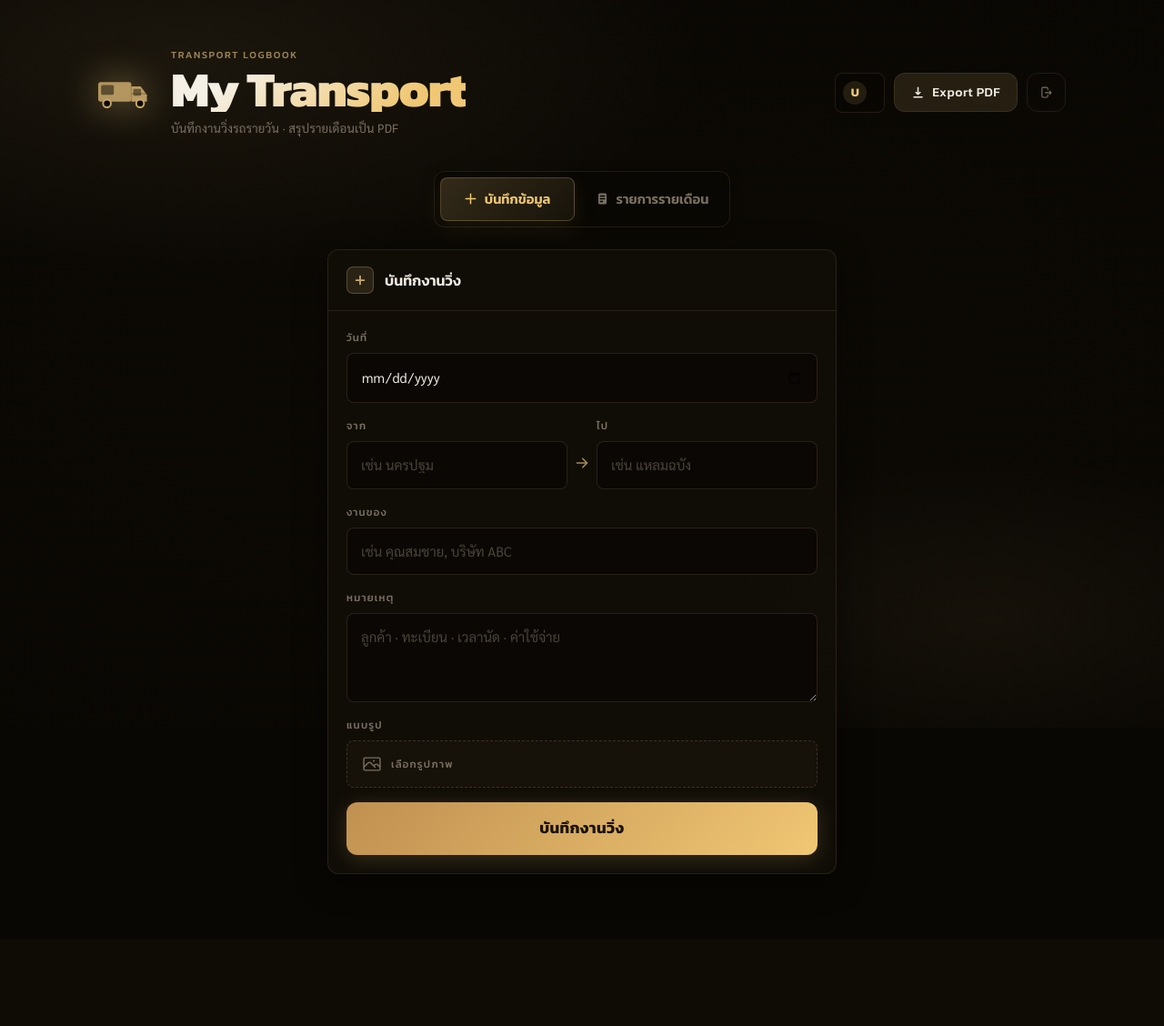
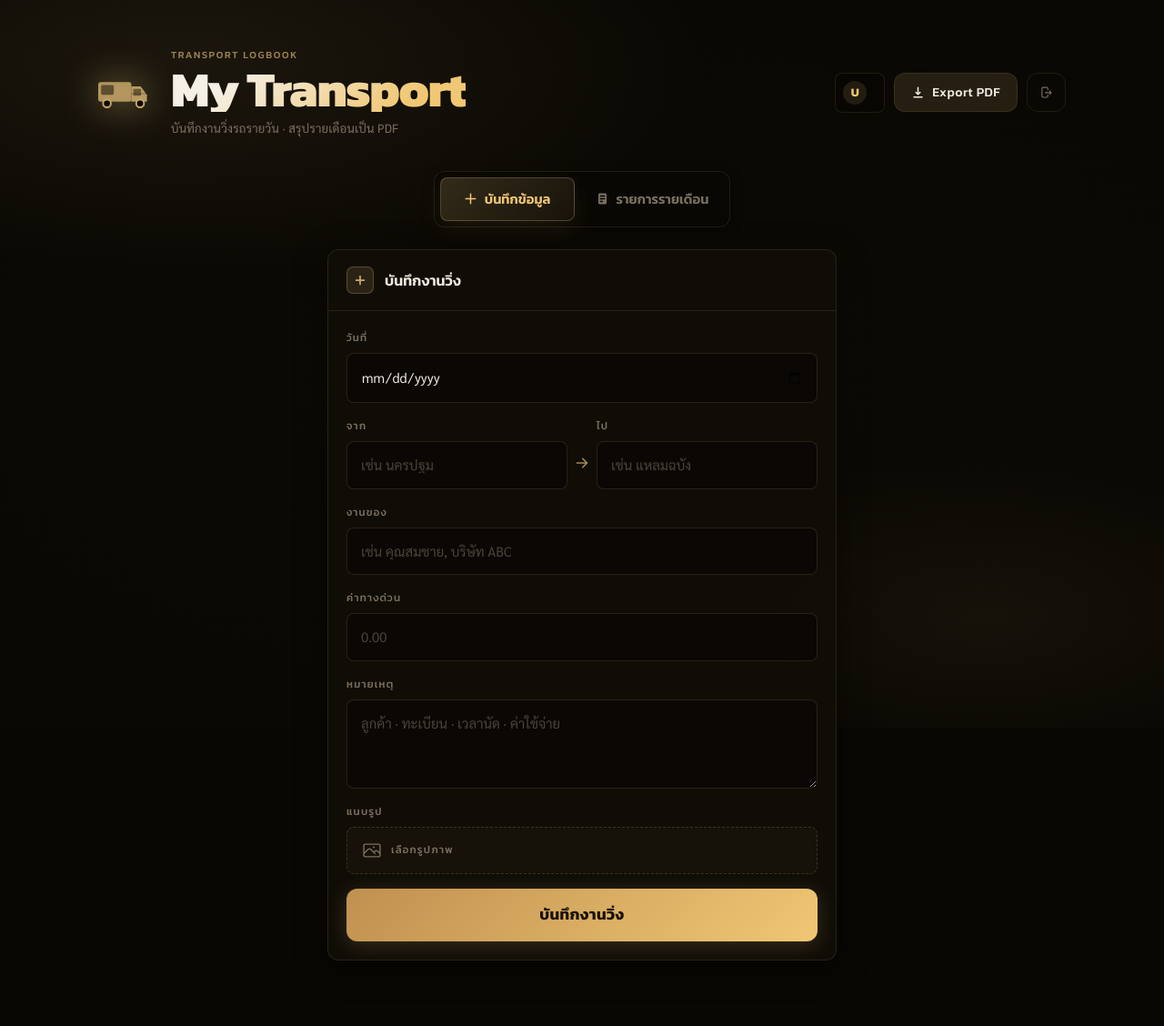
Before and after one commit to bksw007/My-Transport, a Flask app: template templates/index.html in a window 1280 px wide. Shown: the whole page at 91% size. Before the commit the page ends 961 px from the top, so only its background shows below. Run offline with Flask 3, Linux system fonts and the light colour scheme; the template is opened without the code that fills it, so the values that code supplies are empty; the visitor is signed in with stand-in values (Sample User, id 1); some libraries are stand-ins or nearby versions.

Commit message:
Add toll fee field

```diff
--- a/app.py
+++ b/app.py
@@ -5,6 +5,7 @@ import tempfile
 import uuid
 from contextlib import closing
 from datetime import date, datetime
+from decimal import Decimal, InvalidOperation
 from io import BytesIO
 from itertools import zip_longest
 from mimetypes import guess_type
@@ -135,6 +136,7 @@ def init_db() -> None:
                     trip_date DATE NOT NULL,
                     origin TEXT NOT NULL,
                     destination TEXT NOT NULL,
+                    toll_fee NUMERIC(10,2) NOT NULL DEFAULT 0,
                     note TEXT DEFAULT '',
                     owner TEXT DEFAULT '',
                     created_at TIMESTAMPTZ NOT NULL DEFAULT NOW()
@@ -144,6 +146,11 @@ def init_db() -> None:
             cursor.execute(
                 """
                 ALTER TABLE trips ADD COLUMN IF NOT EXISTS owner TEXT DEFAULT ''
+                """
+            )
+            cursor.execute(
+                """
+                ALTER TABLE trips ADD COLUMN IF NOT EXISTS toll_fee NUMERIC(10,2) NOT NULL DEFAULT 0
                 """
             )
             cursor.execute(
@@ -282,6 +289,19 @@ def month_bounds(month_value: str | None) -> tuple[str, str]:
     return selected.strftime("%Y-%m-%d"), next_month.strftime("%Y-%m-%d")
 
 
+def parse_money(value: str | None) -> Decimal:
+    cleaned = (value or "").strip().replace(",", "")
+    if not cleaned:
+        return Decimal("0.00")
+    try:
+        amount = Decimal(cleaned)
+    except InvalidOperation as exc:
+        raise ValueError("กรอกค่าทางด่วนเป็นตัวเลขเท่านั้น") from exc
+    if amount < 0:
+        raise ValueError("ค่าทางด่วนต้องไม่ติดลบ")
+    return amount.quantize(Decimal("0.01"))
+
+
 def fetch_trips(month_value: str | None) -> tuple[list[dict], dict]:
     start, end = month_bounds(month_value)
     user_email = get_current_user_email()
@@ -294,6 +314,7 @@ def fetch_trips(month_value: str | None) -> tuple[list[dict], dict]:
                 t.trip_date,
                 t.origin,
                 t.destination,
+                t.toll_fee,
                 t.note,
                 t.owner,
                 COALESCE(STRING_AGG(i.file_name, '||' ORDER BY i.id), '') AS image_names,
@@ -316,12 +337,13 @@ def fetch_trips(month_value: str | None) -> tuple[list[dict], dict]:
         row_trip_date = row[1]
         row_origin = row[2]
         row_destination = row[3]
-        row_note = row[4]
-        row_owner = row[5]
-        row_image_names = row[6]
-        row_original_names = row[7]
-        row_public_urls = row[8]
-        row_image_ids = row[9]
+        row_toll_fee = row[4] or Decimal("0")
+        row_note = row[5]
+        row_owner = row[6]
+        row_image_names = row[7]
+        row_original_names = row[8]
+        row_public_urls = row[9]
+        row_image_ids = row[10]
         trip_date_value = row_trip_date.isoformat() if hasattr(row_trip_date, "isoformat") else str(row_trip_date)
         image_names = row_image_names.split("||") if row_image_names else []
         original_names = row_original_names.split("||") if row_original_names else []
@@ -348,6 +370,7 @@ def fetch_trips(month_value: str | None) -> tuple[list[dict], dict]:
                 "trip_date": trip_date_value,
                 "origin": row_origin,
                 "destination": row_destination,
+                "toll_fee": f"{row_toll_fee:.2f}",
                 "note": row_note,
                 "owner": row_owner,
                 "images": images,
@@ -498,11 +521,18 @@ def create_trip():
     trip_date = request.form.get("trip_date", "").strip()
     origin = request.form.get("origin", "").strip()
     destination = request.form.get("destination", "").strip()
+    toll_fee_raw = request.form.get("toll_fee", "").strip()
     note = request.form.get("note", "").strip()
     owner = request.form.get("owner", "").strip()
 
     if not trip_date or not origin or not destination:
         flash("กรอกวันที่ ต้นทาง และปลายทางให้ครบก่อนบันทึก", "error")
+        return redirect(url_for("index", month=trip_date[:7] if trip_date else None))
+
+    try:
+        toll_fee = parse_money(toll_fee_raw)
+    except ValueError as exc:
+        flash(str(exc), "error")
         return redirect(url_for("index", month=trip_date[:7] if trip_date else None))
 
     try:
@@ -516,11 +546,11 @@ def create_trip():
     with db.cursor() as cursor:
         cursor.execute(
             """
-            INSERT INTO trips (trip_date, origin, destination, note, owner, user_email, created_at)
-            VALUES (%s, %s, %s, %s, %s, %s, %s)
+            INSERT INTO trips (trip_date, origin, destination, toll_fee, note, owner, user_email, created_at)
+            VALUES (%s, %s, %s, %s, %s, %s, %s, %s)
             RETURNING id
             """,
-            (trip_date, origin, destination, note, owner, user_email, datetime.utcnow()),
+            (trip_date, origin, destination, toll_fee, note, owner, user_email, datetime.utcnow()),
         )
         trip_id = cursor.fetchone()[0]
 
@@ -554,12 +584,19 @@ def update_trip(trip_id: int):
     origin      = request.form.get("origin",      "").strip()
     destination = request.form.get("destination", "").strip()
     owner       = request.form.get("owner",       "").strip()
+    toll_fee_raw = request.form.get("toll_fee",   "").strip()
     note        = request.form.get("note",        "").strip()
     month       = request.form.get("month",       "").strip()
 
     if not trip_date or not origin or not destination:
         flash("กรอกวันที่ ต้นทาง และปลายทางให้ครบก่อนบันทึก", "error")
         return redirect(url_for("index", month=month or None))
+
+    try:
+        toll_fee = parse_money(toll_fee_raw)
+    except ValueError as exc:
+        flash(str(exc), "error")
+        return redirect(url_for("index", month=month or trip_date[:7]))
 
     # ── parse image-delete ids (must belong to this trip) ──
     delete_ids: list[int] = []
@@ -582,10 +619,10 @@ def update_trip(trip_id: int):
         cursor.execute(
             """
             UPDATE trips
-            SET trip_date=%s, origin=%s, destination=%s, owner=%s, note=%s
+            SET trip_date=%s, origin=%s, destination=%s, owner=%s, toll_fee=%s, note=%s
             WHERE id=%s AND user_email=%s
             """,
-            (trip_date, origin, destination, owner, note, trip_id, user_email),
+            (trip_date, origin, destination, owner, toll_fee, note, trip_id, user_email),
         )
 
     # ── delete selected images ──
@@ -736,18 +773,19 @@ def export_monthly_pdf():
         Spacer(1, 14),
     ]
 
-    table_data = [["วันที่", "จาก", "ไป", "งานของ", "หมายเหตุ"]]
+    table_data = [["วันที่", "จาก", "ไป", "งานของ", "ค่าทางด่วน", "หมายเหตุ"]]
     for trip in sorted(trips, key=lambda item: item["trip_date"]):
         note = trip["note"] or "-"
         owner = trip["owner"] or "-"
-        table_data.append([trip["trip_date"], trip["origin"], trip["destination"], owner, note])
+        toll_fee = f"{Decimal(trip['toll_fee']):,.2f}" if Decimal(trip["toll_fee"]) else "-"
+        table_data.append([trip["trip_date"], trip["origin"], trip["destination"], owner, toll_fee, note])
 
     if len(table_data) == 1:
-        table_data.append(["-", "-", "-", "-", "ยังไม่มีรายการในเดือนนี้"])
+        table_data.append(["-", "-", "-", "-", "-", "ยังไม่มีรายการในเดือนนี้"])
 
     table = Table(
         table_data,
-        colWidths=[24 * mm, 42 * mm, 42 * mm, 30 * mm, 44 * mm],
+        colWidths=[23 * mm, 36 * mm, 36 * mm, 28 * mm, 27 * mm, 32 * mm],
         repeatRows=1,
     )
     table.setStyle(
--- a/static/styles.css
+++ b/static/styles.css
@@ -848,6 +848,16 @@ h1 {
   letter-spacing: 0.02em;
 }
 
+.tl-toll {
+  display: flex;
+  align-items: center;
+  gap: 6px;
+  margin-top: 8px;
+  font-size: 0.82rem;
+  font-weight: 600;
+  color: #d9bf84;
+}
+
 .tl-note {
   margin-top: 10px;
   padding-top: 10px;
@@ -1486,6 +1496,7 @@ h1 {
   .tl-route,
   .tl-place,
   .tl-note,
+  .tl-toll,
   .tl-owner {
     min-width: 0;
     overflow-wrap: anywhere;
--- a/templates/index.html
+++ b/templates/index.html
@@ -141,6 +141,11 @@
               </div>
 
               <div class="field">
+                <label for="toll_fee">ค่าทางด่วน</label>
+                <input id="toll_fee" name="toll_fee" type="number" inputmode="decimal" min="0" step="0.01" placeholder="0.00">
+              </div>
+
+              <div class="field">
                 <label for="note">หมายเหตุ</label>
                 <textarea id="note" name="note" rows="3" placeholder="ลูกค้า · ทะเบียน · เวลานัด · ค่าใช้จ่าย"></textarea>
               </div>
@@ -218,6 +223,7 @@
                                 data-origin="{{ trip.origin }}"
                                 data-destination="{{ trip.destination }}"
                                 data-owner="{{ trip.owner or '' }}"
+                                data-toll-fee="{{ trip.toll_fee }}"
                                 data-note="{{ trip.note or '' }}"
                                 data-month="{{ selected_month }}"
                                 data-images='{{ trip.images|tojson }}'
@@ -245,6 +251,12 @@
                       <p class="tl-owner">
                         <svg viewBox="0 0 16 16" fill="currentColor" width="12" height="12" aria-hidden="true"><path d="M8 8a3 3 0 100-6 3 3 0 000 6zm-5 6a5 5 0 0110 0H3z"/></svg>
                         {{ trip.owner }}
+                      </p>
+                    {% endif %}
+                    {% if trip.toll_fee|float > 0 %}
+                      <p class="tl-toll">
+                        <svg viewBox="0 0 16 16" fill="currentColor" width="12" height="12" aria-hidden="true"><path d="M2 4a2 2 0 012-2h8a2 2 0 012 2v1H2V4zm0 3h12v5a2 2 0 01-2 2H4a2 2 0 01-2-2V7zm3 3a1 1 0 100 2h2a1 1 0 100-2H5z"/></svg>
+                        ค่าทางด่วน {{ "{:,.2f}".format(trip.toll_fee|float) }} บาท
                       </p>
                     {% endif %}
                     {% if trip.note %}
@@ -472,6 +484,10 @@
               <div class="mf-field">
                 <label class="mf-label">งานของ</label>
                 <input class="mf-input" type="text" name="owner" value="${escAttr(d.owner)}">
+              </div>
+              <div class="mf-field">
+                <label class="mf-label">ค่าทางด่วน</label>
+                <input class="mf-input" type="number" inputmode="decimal" min="0" step="0.01" name="toll_fee" value="${escAttr(d.tollFee || '0.00')}" placeholder="0.00">
               </div>
               <div class="mf-field">
                 <label class="mf-label">หมายเหตุ</label>
```
